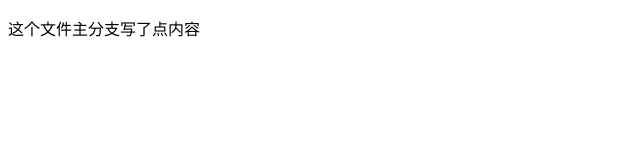
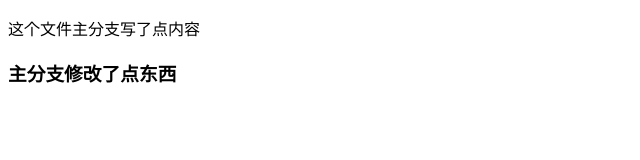
Before and after one commit to dreambirld/test, a plain HTML site: page chongtu.html in a window 1280 px wide. Shown: the whole page, without its empty margins (0-640 px from the left). Drawn offline with Linux system fonts and the light colour scheme.

Commit message:
主分支修改东西

```diff
--- a/chongtu.html
+++ b/chongtu.html
@@ -9,6 +9,7 @@
 <body>
     <div>
         <p>这个文件主分支写了点内容</p>
+        <h3>主分支修改了点东西</h3>
     </div>
 </body>
 </html>
```
